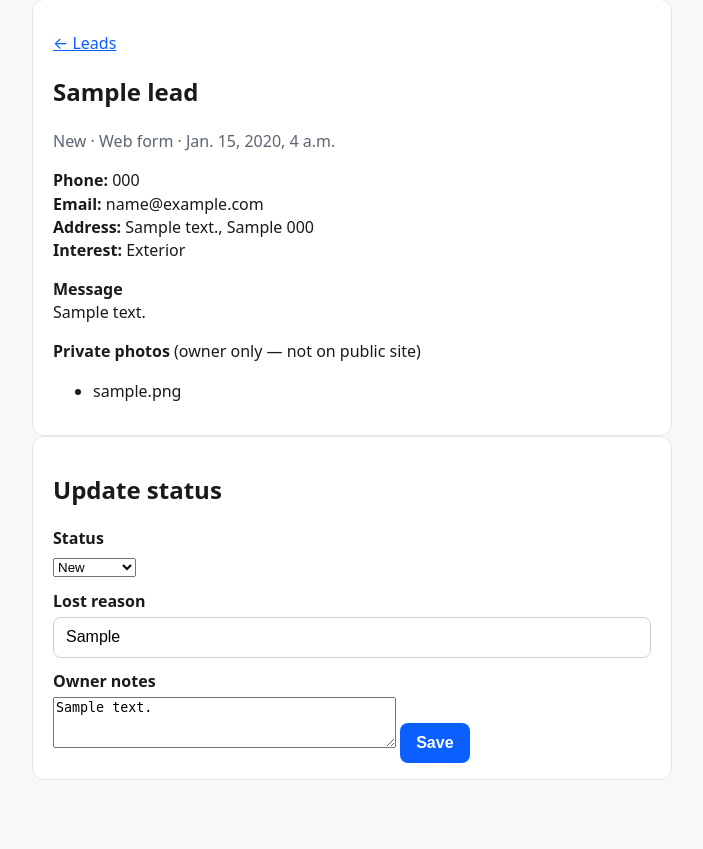
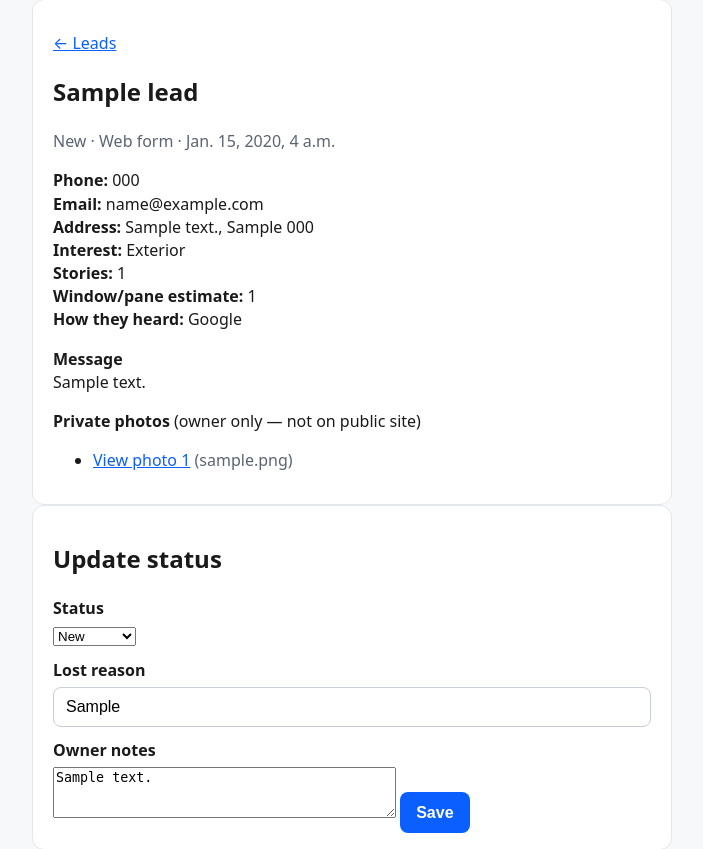
Before and after one commit to bryandeleon1/window-cleaning-crm, a Django app: page /owner/leads/1/ in a window 1280 px wide. Shown: the part 97-946 px from the top of the page, without its empty margins (288-991 px from the left). Before the commit the page ends 877 px from the top, so only its background shows below. Run offline with Django 5.2, Linux system fonts and the light colour scheme; a user stored in the database is signed in; tables that the repository leaves empty hold one stand-in row (values such as "Sample post").

Commit message:
PR 2 follow-up: quote estimate fields and private lead photos
Add optional stories, window/pane estimate, and how-heard on the public
quote form, webhook, and owner detail. Stop serving MEDIA publicly; lead
photos are login-only via /owner/leads/<id>/photos/<photo_id>/.

```diff
--- a/config/urls.py
+++ b/config/urls.py
@@ -1,7 +1,5 @@
 """URL configuration for the window-cleaning CRM."""
 
-from django.conf import settings
-from django.conf.urls.static import static
 from django.contrib import admin
 from django.urls import include, path
 
@@ -15,6 +13,4 @@ urlpatterns = [
     path("integrations/leads/", lead_views.inbound_webhook, name="leads_webhook"),
     path("", include("marketing.urls")),
 ]
-
-if settings.DEBUG:
-    urlpatterns += static(settings.MEDIA_URL, document_root=settings.MEDIA_ROOT)
+# Lead photos are served only via login-required leads:photo — never public /media/.
--- a/leads/forms.py
+++ b/leads/forms.py
@@ -6,7 +6,7 @@ from .models import Lead
 class PublicQuoteForm(forms.ModelForm):
     photos = forms.FileField(
         required=False,
-        widget=forms.ClearableFileInput(attrs={"accept": "image/*"}),
+        widget=forms.FileInput(attrs={"accept": "image/*"}),
         help_text="Optional photo of the house or windows (stored privately).",
     )
 
@@ -20,6 +20,9 @@ class PublicQuoteForm(forms.ModelForm):
             "city",
             "zip_code",
             "service_interest",
+            "stories",
+            "window_pane_estimate",
+            "how_heard",
             "message",
         ]
         widgets = {
@@ -29,6 +32,8 @@ class PublicQuoteForm(forms.ModelForm):
             "address_line1": forms.TextInput(attrs={"autocomplete": "street-address"}),
             "city": forms.TextInput(attrs={"autocomplete": "address-level2"}),
             "zip_code": forms.TextInput(attrs={"autocomplete": "postal-code"}),
+            "stories": forms.NumberInput(attrs={"min": 1, "max": 10}),
+            "window_pane_estimate": forms.NumberInput(attrs={"min": 1}),
             "message": forms.Textarea(attrs={"rows": 4}),
         }
 
@@ -36,6 +41,9 @@ class PublicQuoteForm(forms.ModelForm):
         super().__init__(*args, **kwargs)
         self.fields["email"].required = True
         self.fields["phone"].required = True
+        self.fields["stories"].required = False
+        self.fields["window_pane_estimate"].required = False
+        self.fields["how_heard"].required = False
 
 
 class PhoneLeadForm(forms.ModelForm):
@@ -49,10 +57,15 @@ class PhoneLeadForm(forms.ModelForm):
             "city",
             "zip_code",
             "service_interest",
+            "stories",
+            "window_pane_estimate",
+            "how_heard",
             "message",
             "owner_notes",
         ]
         widgets = {
+            "stories": forms.NumberInput(attrs={"min": 1, "max": 10}),
+            "window_pane_estimate": forms.NumberInput(attrs={"min": 1}),
             "message": forms.Textarea(attrs={"rows": 3}),
             "owner_notes": forms.Textarea(attrs={"rows": 3}),
         }
@@ -60,6 +73,9 @@ class PhoneLeadForm(forms.ModelForm):
     def __init__(self, *args, **kwargs):
         super().__init__(*args, **kwargs)
         self.fields["phone"].required = True
+        # Keep the phone form small: extra estimate fields stay optional.
+        for name in ("stories", "window_pane_estimate", "how_heard", "email"):
+            self.fields[name].required = False
 
 
 class LeadStatusForm(forms.ModelForm):
--- a/leads/models.py
+++ b/leads/models.py
@@ -22,6 +22,15 @@ class Lead(models.Model):
         INTERIOR = "interior", "Interior"
         BOTH = "both", "Interior + exterior"
         UNSURE = "unsure", "Not sure yet"
+
+    class HeardAbout(models.TextChoices):
+        GOOGLE = "google", "Google"
+        REFERRAL = "referral", "Referral"
+        NEXTDOOR = "nextdoor", "Nextdoor"
+        INSTAGRAM = "instagram", "Instagram"
+        ANGI_THUMBTACK = "angi_thumbtack", "Angi / Thumbtack"
+        YARD_SIGN = "yard_sign", "Yard sign"
+        OTHER = "other", "Other"
 
     created_at = models.DateTimeField(default=timezone.now, editable=False)
     updated_at = models.DateTimeField(auto_now=True)
@@ -52,6 +61,23 @@ class Lead(models.Model):
         choices=ServiceInterest.choices,
         default=ServiceInterest.UNSURE,
     )
+    stories = models.PositiveSmallIntegerField(
+        null=True,
+        blank=True,
+        help_text="Approximate number of stories.",
+    )
+    window_pane_estimate = models.PositiveIntegerField(
+        null=True,
+        blank=True,
+        help_text="Approximate window or pane count.",
+        verbose_name="window/pane estimate",
+    )
+    how_heard = models.CharField(
+        max_length=32,
+        choices=HeardAbout.choices,
+        blank=True,
+        verbose_name="how they heard",
+    )
     message = models.TextField(blank=True)
     owner_notes = models.TextField(blank=True)
 
--- a/leads/urls.py
+++ b/leads/urls.py
@@ -9,4 +9,5 @@ urlpatterns = [
     path("", views.lead_list, name="list"),
     path("new/", views.phone_lead_create, name="phone_create"),
     path("<int:pk>/", views.lead_detail, name="detail"),
+    path("<int:pk>/photos/<int:photo_id>/", views.lead_photo, name="photo"),
 ]
--- a/leads/views.py
+++ b/leads/views.py
@@ -1,12 +1,14 @@
 import json
+import mimetypes
+from pathlib import Path
 
 from django.conf import settings
 from django.contrib import messages
 from django.contrib.auth.decorators import login_required
-from django.http import HttpResponseForbidden, JsonResponse
+from django.http import FileResponse, Http404, HttpResponseForbidden, JsonResponse
 from django.shortcuts import get_object_or_404, redirect, render
 from django.views.decorators.csrf import csrf_exempt
-from django.views.decorators.http import require_http_methods, require_POST
+from django.views.decorators.http import require_GET, require_http_methods, require_POST
 
 from marketing import demo as marketing_demo
 
@@ -38,6 +40,23 @@ def _save_optional_photo(lead: Lead, uploaded) -> None:
     if not uploaded:
         return
     LeadPhoto.objects.create(lead=lead, image=uploaded)
+
+
+def _optional_int(value):
+    if value is None or value == "":
+        return None
+    try:
+        return int(value)
+    except (TypeError, ValueError):
+        return None
+
+
+def _optional_how_heard(value: str) -> str:
+    raw = (value or "").strip()
+    valid = {c.value for c in Lead.HeardAbout}
+    if raw in valid:
+        return raw
+    return ""
 
 
 @require_http_methods(["GET", "POST"])
@@ -91,6 +110,20 @@ def lead_detail(request, pk):
 
 
 @login_required
+@require_GET
+def lead_photo(request, pk, photo_id):
+    """Serve a lead photo only to the logged-in owner (never via public /media/)."""
+    photo = get_object_or_404(LeadPhoto, pk=photo_id, lead_id=pk)
+    if not photo.image:
+        raise Http404("Photo missing.")
+    path = Path(photo.image.path)
+    if not path.is_file():
+        raise Http404("Photo file missing.")
+    content_type, _ = mimetypes.guess_type(str(path))
+    return FileResponse(path.open("rb"), content_type=content_type or "application/octet-stream")
+
+
+@login_required
 @require_http_methods(["GET", "POST"])
 def phone_lead_create(request):
     if request.method == "POST":
@@ -139,6 +172,10 @@ def inbound_webhook(request):
         interest = Lead.ServiceInterest.UNSURE
 
     zip_code = normalize_zip(payload.get("zip_code") or payload.get("zip") or "")
+    window_estimate = payload.get("window_pane_estimate")
+    if window_estimate is None:
+        window_estimate = payload.get("window_count") or payload.get("pane_estimate")
+
     lead = Lead.objects.create(
         name=name,
         email=(payload.get("email") or "").strip(),
@@ -147,6 +184,11 @@ def inbound_webhook(request):
         city=(payload.get("city") or "").strip(),
         zip_code=zip_code,
         service_interest=interest,
+        stories=_optional_int(payload.get("stories")),
+        window_pane_estimate=_optional_int(window_estimate),
+        how_heard=_optional_how_heard(
+            payload.get("how_heard") or payload.get("heard_about") or ""
+        ),
         message=(payload.get("message") or "").strip(),
         source=Lead.Source.WEBHOOK,
         status=Lead.Status.NEW,
--- a/templates/leads/lead_detail.html
+++ b/templates/leads/lead_detail.html
@@ -10,12 +10,22 @@
     <strong>Phone:</strong> {{ lead.phone|default:"—" }}<br>
     <strong>Email:</strong> {{ lead.email|default:"—" }}<br>
     <strong>Address:</strong> {{ lead.address_line1|default:"—" }}{% if lead.city %}, {{ lead.city }}{% endif %} {{ lead.zip_code }}<br>
-    <strong>Interest:</strong> {{ lead.get_service_interest_display }}
+    <strong>Interest:</strong> {{ lead.get_service_interest_display }}<br>
+    <strong>Stories:</strong> {{ lead.stories|default:"—" }}<br>
+    <strong>Window/pane estimate:</strong> {{ lead.window_pane_estimate|default:"—" }}<br>
+    <strong>How they heard:</strong> {% if lead.how_heard %}{{ lead.get_how_heard_display }}{% else %}—{% endif %}
   </p>
   {% if lead.message %}<p><strong>Message</strong><br>{{ lead.message|linebreaksbr }}</p>{% endif %}
   {% if lead.photos.all %}
   <p><strong>Private photos</strong> (owner only — not on public site)</p>
-  <ul>{% for photo in lead.photos.all %}<li>{{ photo.image.name }}</li>{% endfor %}</ul>
+  <ul>
+    {% for photo in lead.photos.all %}
+      <li>
+        <a href="{% url 'leads:photo' lead.pk photo.pk %}">View photo {{ forloop.counter }}</a>
+        <span class="muted">({{ photo.image.name }})</span>
+      </li>
+    {% endfor %}
+  </ul>
   {% endif %}
 </section>
 <section class="card">
```
Also changed, not shown: leads/tests/test_leads.py (+74 -1 lines), README.md, leads/migrations/0002_lead_quote_estimate_fields.py (added).
